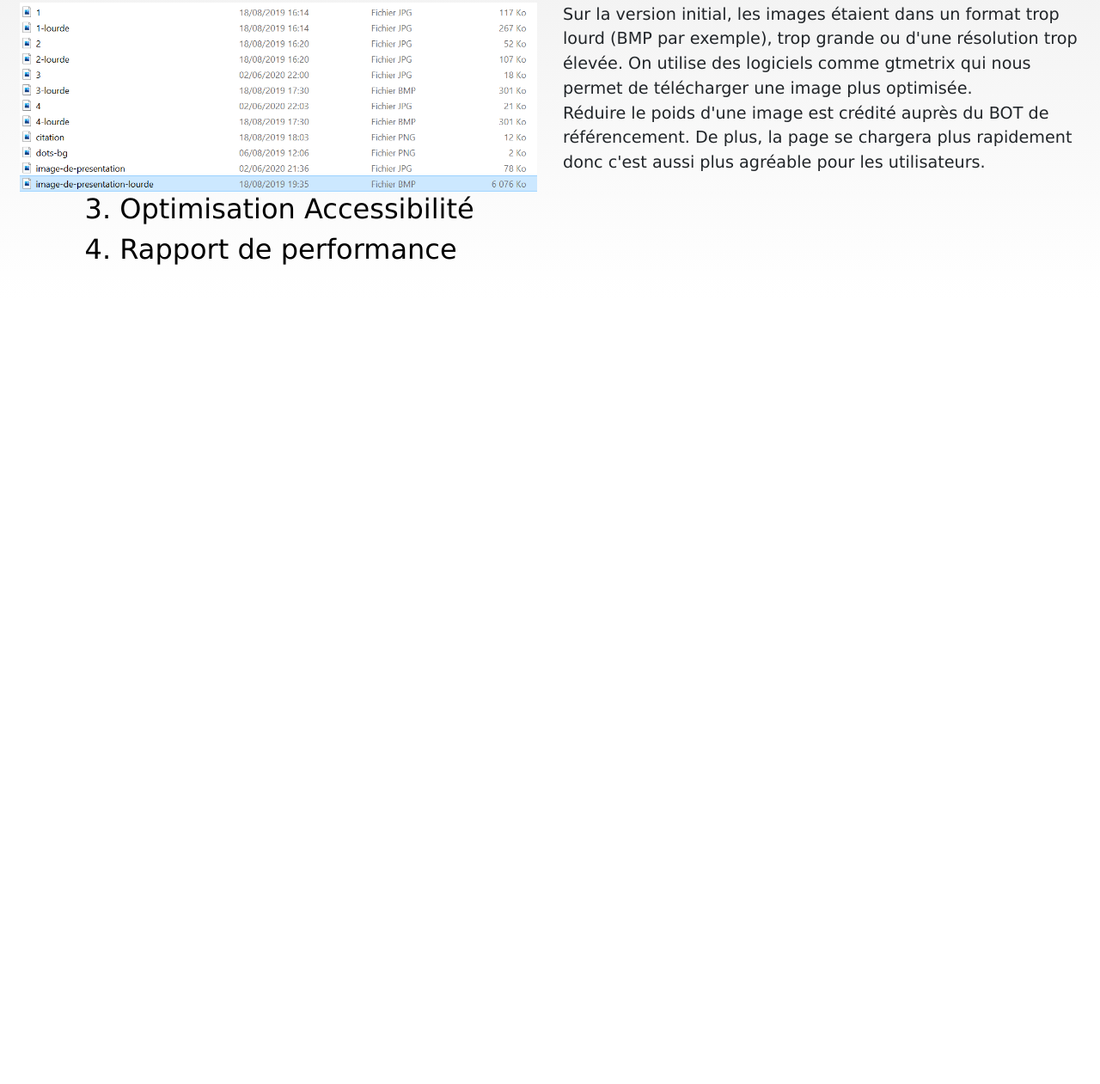
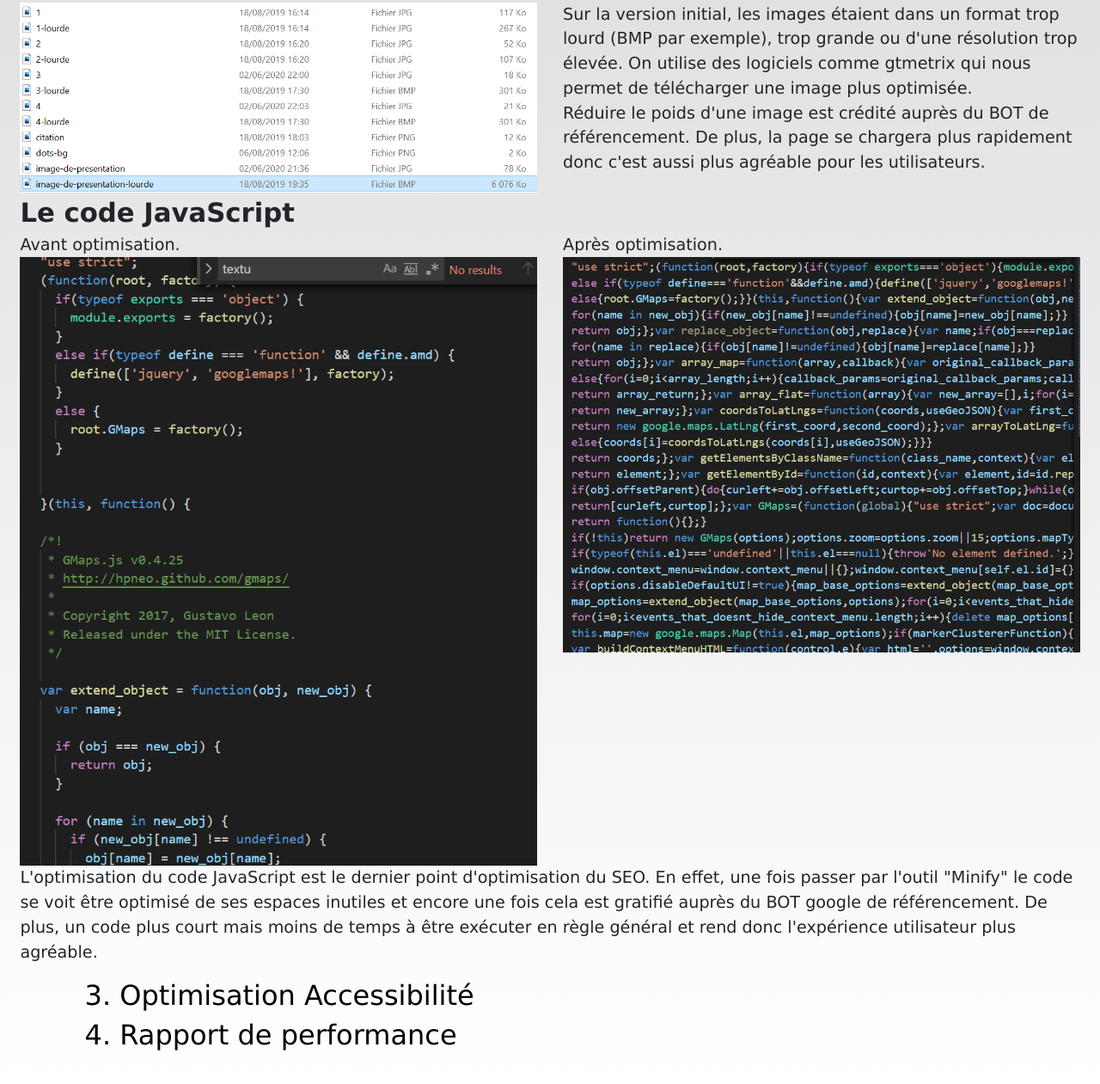
Before and after one commit to NicolasMiladinovic/Rapport-La-Chouette-Agence, a plain HTML site: page index.html in a window 1280 px wide. Shown: the part 1934-3195 px from the top of the page at 86% size. Before the commit the page ends 2282 px from the top, so only its background shows below. Drawn offline with nearby package versions, Linux system fonts and the light colour scheme.

Commit message:
Optimisation SEO fini

```diff
--- a/index.html
+++ b/index.html
@@ -112,10 +112,10 @@
                 </div>
                 <span class="gras">Compresser les images</span>
                 <div class="row">
-                    <div class="col-6">
+                    <div class="col-sm-12 col-xl-6">
                         <img class="image" src="img\image-opti.png">
                     </div>
-                    <div class="col-6">
+                    <div class="col-sm-12 col-xl-6">
                         Sur la version initial, les images étaient dans un format trop lourd (BMP par exemple), trop
                         grande ou d'une résolution trop élevée. On utilise des logiciels comme gtmetrix qui nous permet
                         de télécharger une image plus optimisée. <br>
@@ -123,6 +123,23 @@
                         chargera plus rapidement donc c'est aussi plus agréable pour les utilisateurs.
                     </div>
                 </div>
+                <span class="gras">Le code JavaScript</span>
+                <div class="row">
+                    <div class="col-6">
+                        Avant optimisation.
+                        <img class="image" src="img\js_init.png">
+                    </div>
+                    <div class="col-6">
+                        Après optimisation.
+                        <img class="image" src="img\js_final.png">
+                    </div>
+                </div>
+                <p>
+                    L'optimisation du code JavaScript est le dernier point d'optimisation du SEO. En effet, une fois
+                    passer par l'outil "Minify" le code se voit être optimisé de ses espaces inutiles et encore une fois
+                    cela est gratifié auprès du BOT google de référencement. De plus, un code plus court mais moins de
+                    temps à être exécuter en règle général et rend donc l'expérience utilisateur plus agréable.
+                </p>
         </section>
         <section>
             <h2>3. Optimisation Accessibilité</h2>
--- a/style.css
+++ b/style.css
@@ -57,3 +57,7 @@ h1 {
 .image {
     width: 100%;
 }
+
+p {
+    margin-bottom: 30%;
+}
```
Also changed, not shown: img/js_final.png (added), img/js_init.png (added).
